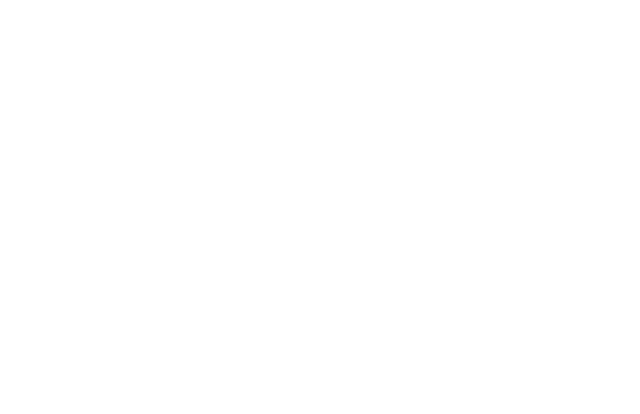
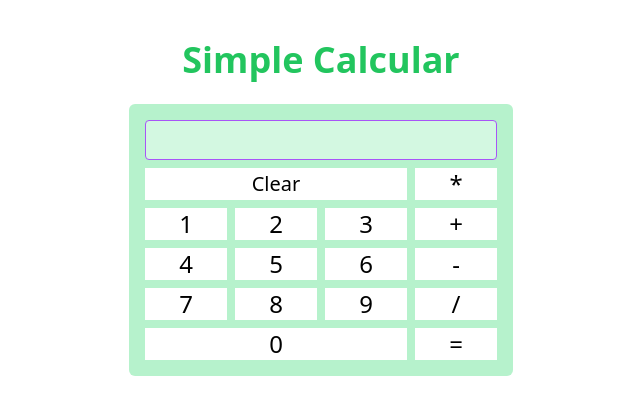
Before and after one commit to rasel-mahmud-dev/simple-calcularor-with-js, a plain HTML site: page index.html in a window 1280 px wide. Shown: the whole page, without its empty margins (319-959 px from the left). Drawn offline with nearby package versions, Linux system fonts and the light colour scheme.

Commit message:
create simple calculator ui

```diff
--- a/index.html
+++ b/index.html
@@ -21,7 +21,38 @@
 </head>
 
 <body>
+    <div class="max-w-3xl mx-auto my-10">
 
+        <h1 class="text-4xl text-center font-bold text-green-500 my-6">Simple Calcular</h1>
+
+
+        <div class="bg-green-400/40 p-4 rounded-md max-w-sm mx-auto w-full">
+            <div>
+                <div>
+                    <div id="display" class="px-2 h-10  w-full mb-2 outline-none bg-white/40 border bottom-2 rounded border-purple-500"></div>
+                </div>
+
+                <div class="grid grid-cols-4 gap-2">
+                    <button id="key" data-key="c" class="text-xl col-span-3 w-full bg-white hover:bg-green-600 hover:text-white">Clear</button>
+                    <button id="key" data-key="*" class="text-2xl w-full bg-white hover:bg-green-600 hover:text-white">*</button>
+                    <button id="key" data-key="1" class="text-2xl w-full bg-white hover:bg-green-600 hover:text-white">1</button>
+                    <button id="key" data-key="2" class="text-2xl w-full bg-white hover:bg-green-600 hover:text-white">2</button>
+                    <button id="key" data-key="3" class="text-2xl w-full bg-white hover:bg-green-600 hover:text-white">3</button>
+                    <button id="key" data-key="+" class="text-2xl w-full bg-white hover:bg-green-600 hover:text-white">+</button>
+                    <button id="key" data-key="4" class="text-2xl w-full bg-white hover:bg-green-600 hover:text-white">4</button>
+                    <button id="key" data-key="5" class="text-2xl w-full bg-white hover:bg-green-600 hover:text-white">5</button>
+                    <button id="key" data-key="6" class="text-2xl w-full bg-white hover:bg-green-600 hover:text-white">6</button>
+                    <button id="key" data-key="-" class="text-2xl w-full bg-white hover:bg-green-600 hover:text-white">-</button>
+                    <button id="key" data-key="7" class="text-2xl w-full bg-white hover:bg-green-600 hover:text-white">7</button>
+                    <button id="key" data-key="8" class="text-2xl w-full bg-white hover:bg-green-600 hover:text-white">8</button>
+                    <button id="key" data-key="9" class="text-2xl w-full bg-white hover:bg-green-600 hover:text-white">9</button>
+                    <button id="key" data-key="/" class="text-2xl w-full bg-white hover:bg-green-600 hover:text-white">/</button>
+                    <button id="key" data-key="0" class="text-2xl col-span-3 w-full bg-white hover:bg-green-600 hover:text-white">0</button>
+                    <button id="key" data-key="=" class="text-2xl w-full bg-white hover:bg-green-600 hover:text-white">=</button>
+
+                </div>
+            </div>
+        </div>
 
 </body>
 
```
